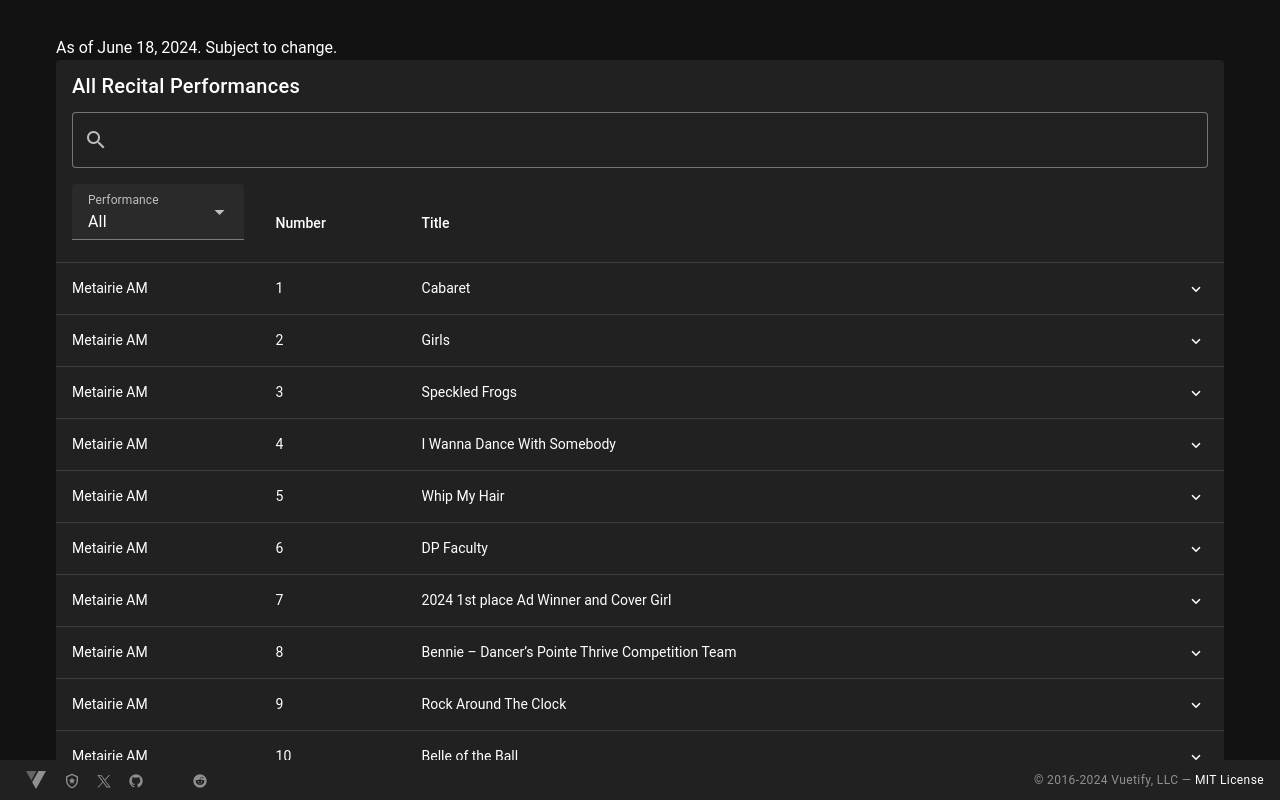
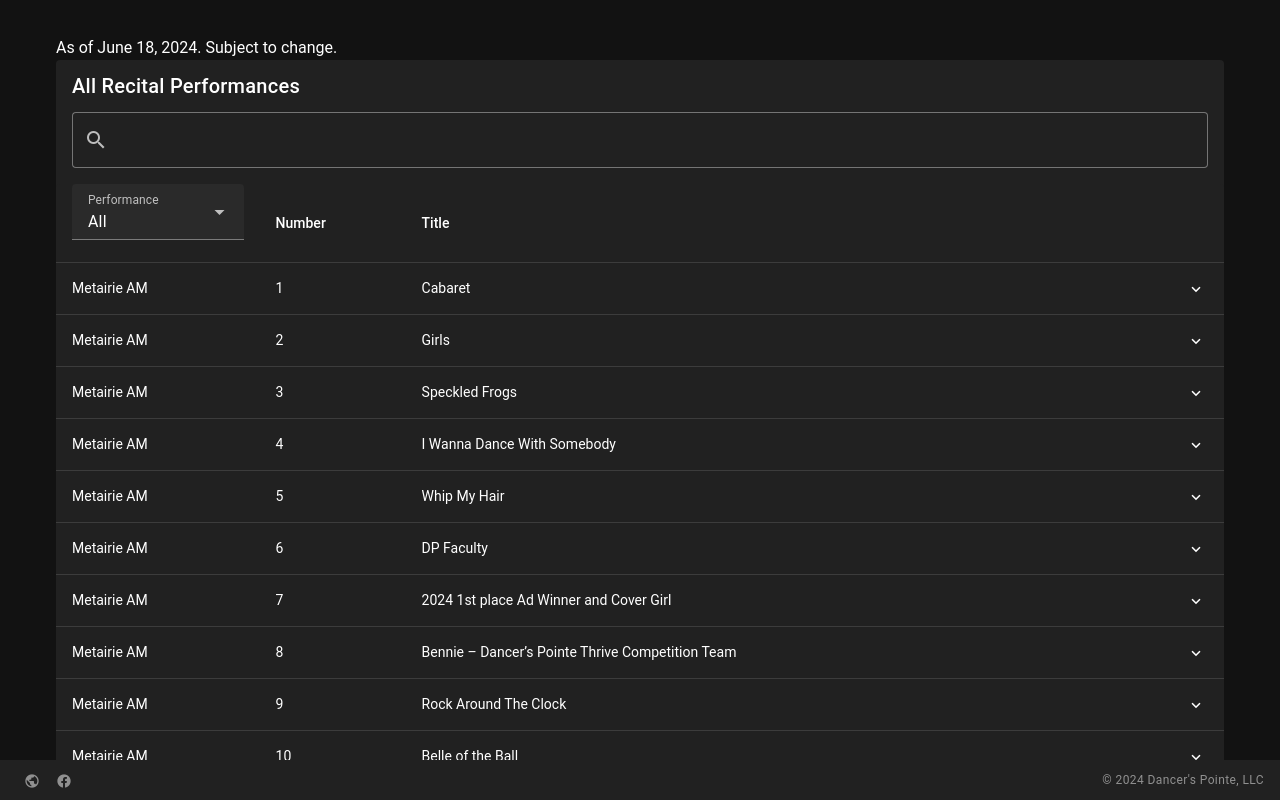
Before and after one commit to trantechsolutions/dancers-pointe-recital-app, a Vue app: page / in a window 1280 px wide. Shown: the top 800 px of the page. Built offline with nearby package versions, Linux system fonts and the light colour scheme.

Commit message:
updated footer information

```diff
--- a/src/components/AppFooter.vue
+++ b/src/components/AppFooter.vue
@@ -11,7 +11,7 @@
     >
       <v-icon
         :icon="item.icon"
-        :size="item.icon === '$vuetify' ? 24 : 16"
+        :size="16"
       />
     </a>
 
@@ -19,16 +19,7 @@
       class="text-caption text-disabled"
       style="position: absolute; right: 16px;"
     >
-      &copy; 2016-{{ (new Date()).getFullYear() }} <span class="d-none d-sm-inline-block">Vuetify, LLC</span>
-      —
-      <a
-        class="text-decoration-none on-surface"
-        href="https://vuetifyjs.com/about/licensing/"
-        rel="noopener noreferrer"
-        target="_blank"
-      >
-        MIT License
-      </a>
+      &copy; {{ (new Date()).getFullYear() }} <span class="d-none d-sm-inline-block">Dancer's Pointe, LLC</span>
     </div>
   </v-footer>
 </template>
@@ -36,34 +27,14 @@
 <script setup>
   const items = [
     {
-      title: 'Vuetify Documentation',
-      icon: `$vuetify`,
-      href: 'https://vuetifyjs.com/',
+      title: 'Dancer\'s Pointe Website',
+      icon: 'mdi-earth',
+      href: 'https://dancers-pointe.com/',
     },
     {
-      title: 'Vuetify Support',
-      icon: 'mdi-shield-star-outline',
-      href: 'https://support.vuetifyjs.com/',
-    },
-    {
-      title: 'Vuetify X',
-      icon: `svg:M2.04875 3.00002L9.77052 13.3248L1.99998 21.7192H3.74882L10.5519 14.3697L16.0486 21.7192H22L13.8437 10.8137L21.0765 3.00002H19.3277L13.0624 9.76874L8.0001 3.00002H2.04875ZM4.62054 4.28821H7.35461L19.4278 20.4308H16.6937L4.62054 4.28821Z`,
-      href: 'https://x.com/vuetifyjs',
-    },
-    {
-      title: 'Vuetify GitHub',
-      icon: `mdi-github`,
-      href: 'https://github.com/vuetifyjs/vuetify',
-    },
-    {
-      title: 'Vuetify Discord',
-      icon: `mdi-discord`,
-      href: 'https://community.vuetifyjs.com/',
-    },
-    {
-      title: 'Vuetify Reddit',
-      icon: `mdi-reddit`,
-      href: 'https://reddit.com/r/vuetifyjs',
+      title: 'Facebook - Dancer\'s Pointe',
+      icon: 'mdi-facebook',
+      href: 'https://www.facebook.com/DancersPointeDP/',
     },
   ]
 </script>
```
Also changed, not shown: 1 other file (tests, documents, lock files or other folders).
